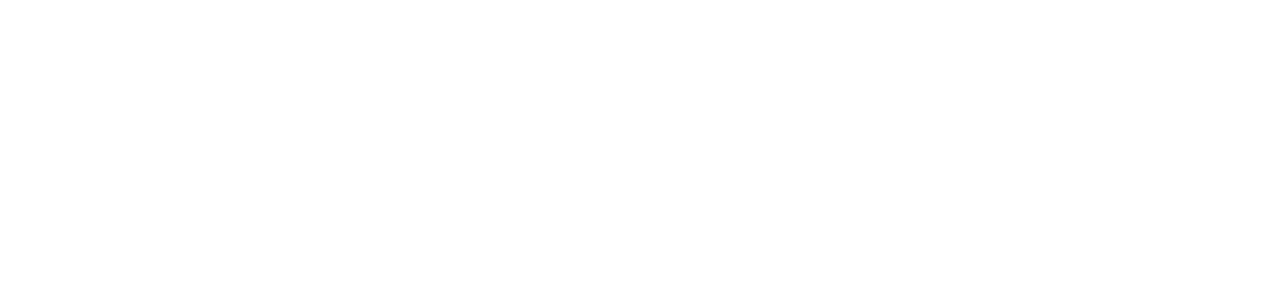
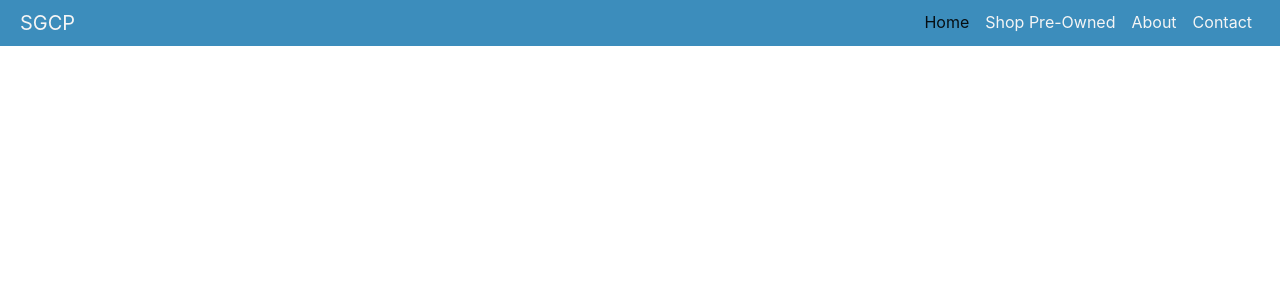
Before and after one commit to CamiloLLorente/proyecto, a Vue app: page /productos in a window 1280 px wide. Shown: the top 300 px of the page. Built offline with nearby package versions, Linux system fonts and the light colour scheme.

Commit message:
prueba con el header

```diff
--- a/src/components/producto/Productos.vue
+++ b/src/components/producto/Productos.vue
@@ -1,7 +1,7 @@
 <template>
   <div class="wrapper">
-    <!-- <Header />
-    <div class="contenedor">
+    <Header />
+    <!-- <div class="contenedor">
       <div v-if="porductoAction == 'home'">
         <Card />
         <CardTable />
@@ -23,8 +23,8 @@
 </template>
 
 <script>
-/* import Header from '@/components/Header'
-import Card from '@/components/producto/Card'
+import Header from '@/components/Header'
+/* import Card from '@/components/producto/Card'
 import EditarProducto from '@/components/producto/EditarProducto'
 import AgregarProducto from '@/components/producto/AgregarProducto'
 import CardTable from '@/components/producto/CardTable' */
@@ -39,8 +39,8 @@
   },
 
   components:{
-    /* Header,
-    Card,
+    Header
+    /* Card,
     CardTable,
     EditarProducto,
     AgregarProducto */
```
